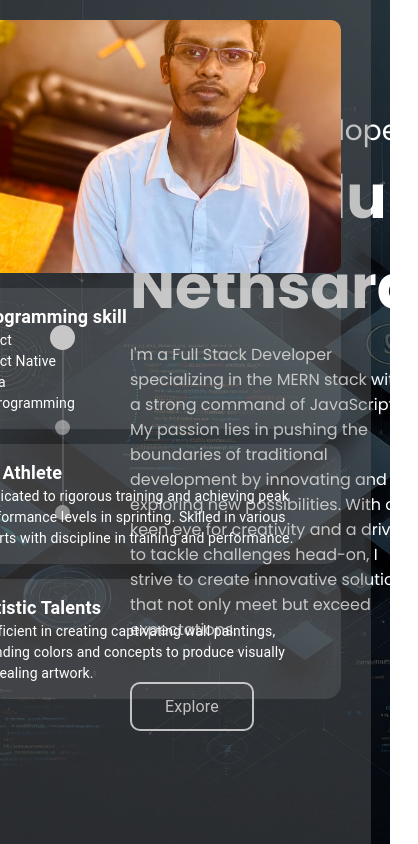
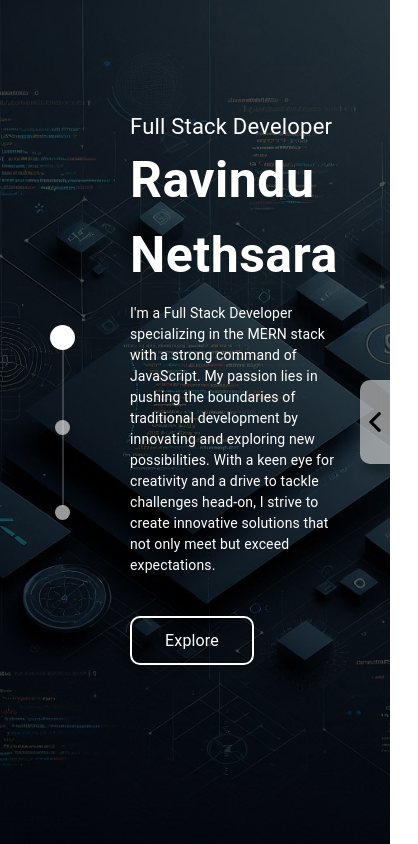
Before and after one commit to NethsaraWMRC/Portfolio, a React (Create React App) app: page / in a window 390 px wide. Shown: the whole page, 418 px wide, since content can reach past the window. Built offline with nearby package versions, Linux system fonts and the light colour scheme.

Commit message:
added responsiveness to Home Page

```diff
--- a/package.json
+++ b/package.json
@@ -1,4 +1,5 @@
 {
+  "homepage": "https://nethsarawmrc.github.io/CodeAlpha_Personal_Portfolio_Website",
   "name": "frontend",
   "version": "0.1.0",
   "private": true,
@@ -22,6 +23,8 @@
   },
   "scripts": {
     "start": "react-scripts start",
+    "predeploy": "npm run build",
+    "deploy": "gh-pages -d build",
     "build": "react-scripts build",
     "test": "react-scripts test",
     "eject": "react-scripts eject"
--- /dev/null
+++ b/src/components/SideBar.js
@@ -0,0 +1,60 @@
+import { Box } from "@mui/material";
+import React from "react";
+
+function SideBar({ visibility, rightSectionVisible }) {
+  return (
+    <div>
+      <Box
+        sx={{
+          display: "flex",
+          flexDirection: "column",
+          height: "100vh",
+          width: "100px",
+
+          position: "absolute",
+          right: 0,
+          alignItems: "flex-end",
+          justifyContent: "center",
+          zIndex: 100,
+          visibility: { xs: "visible", lg: "hidden" },
+        }}
+      >
+        <Box
+          sx={{
+            display: "flex",
+            height: "10vh",
+            width: "30px",
+            backgroundColor: "rgba(200,200,200,0.7)",
+            borderRadius: "10px 0 0 10px",
+            alignItems: "center",
+            justifyContent: "center",
+            boxShadow: "5px 10px 10px rgba(0,0,0,0.3)",
+          }}
+          onClick={() => visibility(!rightSectionVisible)}
+        >
+          {!rightSectionVisible ? (
+            <img
+              src={require("../assests/left-arrow.png")}
+              style={{
+                height: "20px",
+                width: "20px",
+              }}
+              alt="arrow"
+            />
+          ) : (
+            <img
+              src={require("../assests/right-arrow.png")}
+              style={{
+                height: "20px",
+                width: "20px",
+              }}
+              alt="arrow"
+            />
+          )}
+        </Box>
+      </Box>
+    </div>
+  );
+}
+
+export default SideBar;
--- a/src/components/SlideCard.js
+++ b/src/components/SlideCard.js
@@ -23,7 +23,7 @@ function SlideCard(props) {
               : "rgba(0,0,0,0.6)",
           padding: "15px",
           borderRadius: "15px",
-          minHeight: "20vh",
+          minHeight: { xs: "10vh", lg: "20vh" },
           transition: "opacity 0.25s",
           boxShadow: "1px 5px 10px rgba(0,0,0,0.3)",
           marginTop: props.marginTop,
--- a/src/pages/Contact.js
+++ b/src/pages/Contact.js
@@ -209,13 +209,14 @@ function Home() {
         <Box
           ref={sectionRef}
           sx={{
+            visibility: { xs: "hidden", md: "visible" },
             display: "flex",
             flexDirection: "column",
             position: "absolute",
             minHeight: "100%",
             maxHeight: "100%",
             backgroundColor: "rgba(100,100,100,0.6)",
-            width: "45vh",
+            width: { md: "20vh", lg: "45vh" },
             padding: "0 30px",
             gap: "30px",
             justifyContent: "center",
--- a/src/pages/Home.js
+++ b/src/pages/Home.js
@@ -5,6 +5,7 @@ import BackgroundLayer from "../components/BackgroundLayer";
 import Navigation from "../components/Navigation";
 import { motion } from "framer-motion";
 import Gallery from "../components/Gallery";
+import SideBar from "../components/SideBar";
 
 const description =
   "I'm a Full Stack Developer specializing in the MERN stack with a strong command of JavaScript. My passion lies in pushing the boundaries of traditional development by innovating and exploring new possibilities. With a keen eye for creativity and a drive to tackle challenges head-on, I strive to create innovative solutions that not only meet but exceed expectations.";
@@ -14,6 +15,7 @@ function Home() {
   const [sectionHeight, setSectionHeight] = useState(0);
   const [forceRender, setForceRender] = useState(false);
   const [galleryVisible, setGalleryVisible] = useState(false);
+  const [rightSectionVisible, setRightSectionVisible] = useState(false);
 
   useEffect(() => {
     const calculateInitialHeight = () => {
@@ -58,34 +60,59 @@ function Home() {
           fontFamily: "poppins",
           height: "100%",
           marginLeft: "30px",
+          visibility: {
+            xs: rightSectionVisible ? "hidden" : "visible",
+            sm: "visible",
+          },
+          width: "100%",
         }}
       >
-        <motion.Typography
-          style={{ fontSize: "28px", marginTop: "110px" }}
+        <motion.div
           initial={{ opacity: 0, y: -50 }}
           animate={{ opacity: 1, y: 0 }}
           transition={{ duration: 1, ease: "easeIn", delay: 0.5 }}
         >
+          <Typography
+            sx={{
+              fontSize: { xs: "22px", md: "28px" },
+              marginTop: "110px",
+            }}
+          >
             Full Stack Developer
-        </motion.Typography>
+          </Typography>
+        </motion.div>
 
-        <motion.Typography
-          style={{ fontSize: "60px", fontWeight: "700" }}
+        <motion.div
           initial={{ opacity: 0 }}
           animate={{ opacity: 1 }}
           transition={{ duration: 1, ease: "easeIn", delay: 0.55 }}
         >
+          <Typography
+            sx={{
+              fontSize: { xs: "50px", md: "60px" },
+              fontWeight: "700",
+            }}
+          >
             Ravindu Nethsara
-        </motion.Typography>
+          </Typography>
+        </motion.div>
 
-        <motion.Typography
-          style={{ fontSize: "16px", maxWidth: "700px", marginTop: "10px" }}
+        <motion.div
+          style={{ width: "100%" }}
           initial={{ opacity: 0 }}
           animate={{ opacity: 1 }}
           transition={{ duration: 1, ease: "easeIn", delay: 0.7 }}
         >
+          <Typography
+            sx={{
+              fontSize: { xs: "14px", md: "16px" },
+              width: "100%",
+              marginTop: "10px",
+            }}
+          >
             {description}
-        </motion.Typography>
+          </Typography>
+        </motion.div>
 
         <Box
           sx={{
@@ -111,32 +138,54 @@ function Home() {
         </Box>
       </Box>
 
+      <SideBar
+        visibility={setRightSectionVisible}
+        rightSectionVisible={rightSectionVisible}
+      />
+
+      <motion.div
+        initial={{ opacity: 0, width: 0 }}
+        animate={{
+          opacity: rightSectionVisible ? 1 : 0,
+          width: rightSectionVisible ? "100%" : 0,
+        }}
+        transition={{ duration: 0.5, ease: "easeIn" }}
+      >
         <Box
           sx={{
-          display: { sm: "block", md: "flex" },
-          width: "50%",
-          justifyContent: "center",
+            display: "flex",
+            flexDirection: "column",
+            width: "100%",
+
             color: "white",
+            height: "100vh",
           }}
         >
           <Box
             ref={sectionRef}
             sx={{
+              visibility: {
+                xs: rightSectionVisible ? "visible" : "hidden",
+                lg: "visible",
+              },
               display: "flex",
               flexDirection: "column",
               position: "absolute",
               minHeight: "100%",
-            backgroundColor: "rgba(100,100,100,0.4)",
-            width: "45vh",
-            padding: "0 30px",
-            right: "5%",
+              backgroundColor: {
+                xs: "rgba(10,10,10,1)",
+                md: "rgba(100,100,100,0.4)",
+              },
+              width: { xs: "50%", sm: "30%", md: "30%", lg: "45vh" },
+              padding: "0 50px 0 30px",
+              right: { xs: "0%", lg: "5%" },
+              alignItems: "center",
             }}
           >
             <motion.Box
               style={{
-              height: "30vh",
                 width: "100%",
-              marginTop: "20px",
+                marginTop: "30px",
                 borderRadius: "10px",
                 overflow: "hidden",
               }}
@@ -147,7 +196,7 @@ function Home() {
               <Box
                 sx={{
                   width: "100%",
-                height: "100%",
+                  height: { xs: "22vh", md: "40vh" },
                   "&:hover": { transform: "scale(1.2)" },
                   transition: "transform 0.25s",
                 }}
@@ -166,6 +215,7 @@ function Home() {
                 marginTop: "15px",
                 padding: "15px",
                 borderRadius: "15px",
+                width: "100%",
               }}
               initial={{ opacity: 0, x: -100 }}
               animate={{ opacity: 1, x: 0 }}
@@ -200,6 +250,7 @@ function Home() {
                 borderRadius: "15px",
                 "&:hover": { opacity: 0.8 },
                 transition: "opacity 0.25s",
+                width: "100%",
               }}
               initial={{ opacity: 0, x: -100 }}
               animate={{ opacity: 1, x: 0 }}
@@ -233,6 +284,7 @@ function Home() {
                 borderRadius: "15px",
                 "&:hover": { opacity: 0.8 },
                 transition: "opacity 0.25s",
+                width: "100%",
               }}
               initial={{ opacity: 0, x: -100 }}
               animate={{ opacity: 1, x: 0 }}
@@ -257,6 +309,7 @@ function Home() {
             </motion.Box>
           </Box>
         </Box>
+      </motion.div>
 
       {galleryVisible && <Gallery onClose={setGalleryVisible} />}
     </motion.Box>
```
Also changed, not shown: src/pages/Projects.js (+36 -13 lines), src/assests/left-arrow.png (added), src/assests/right-arrow.png (added). Lines whose indentation alone changed are shown as unchanged.
